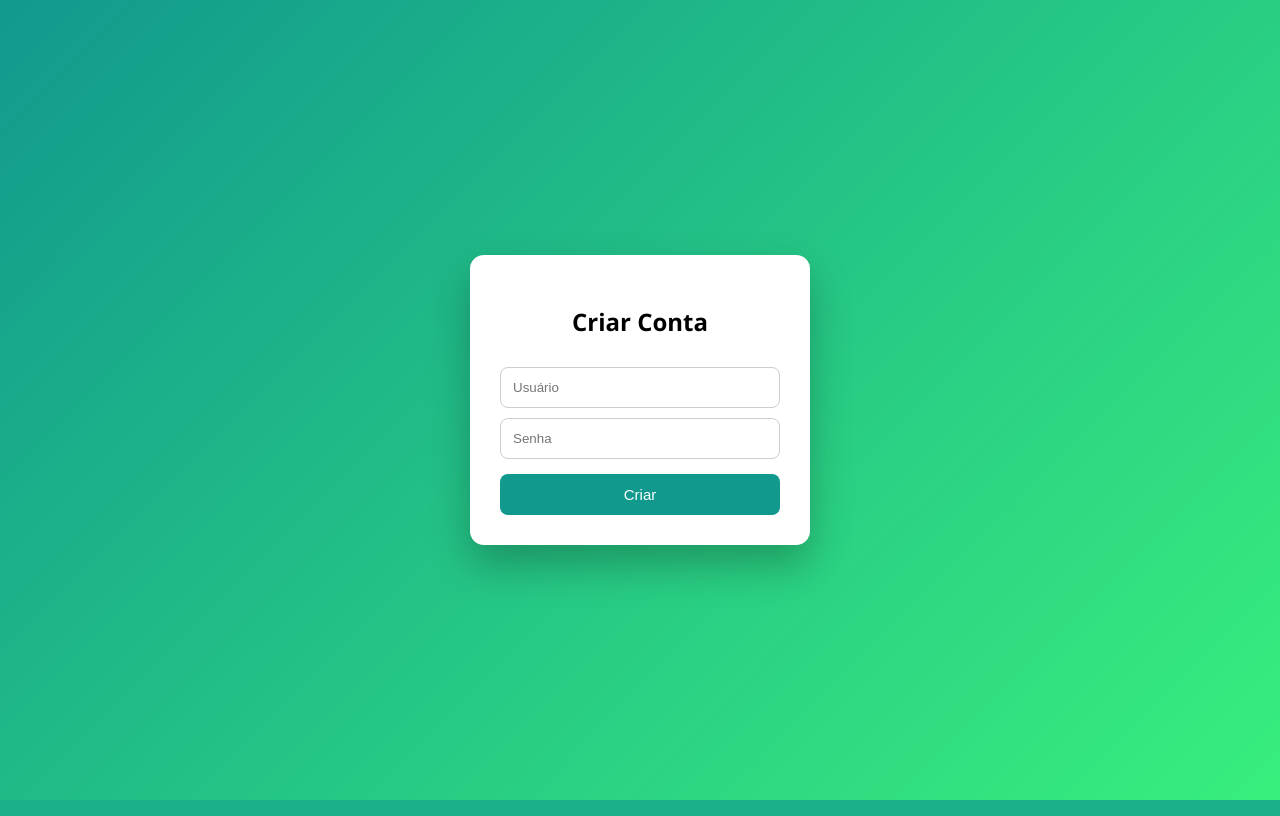
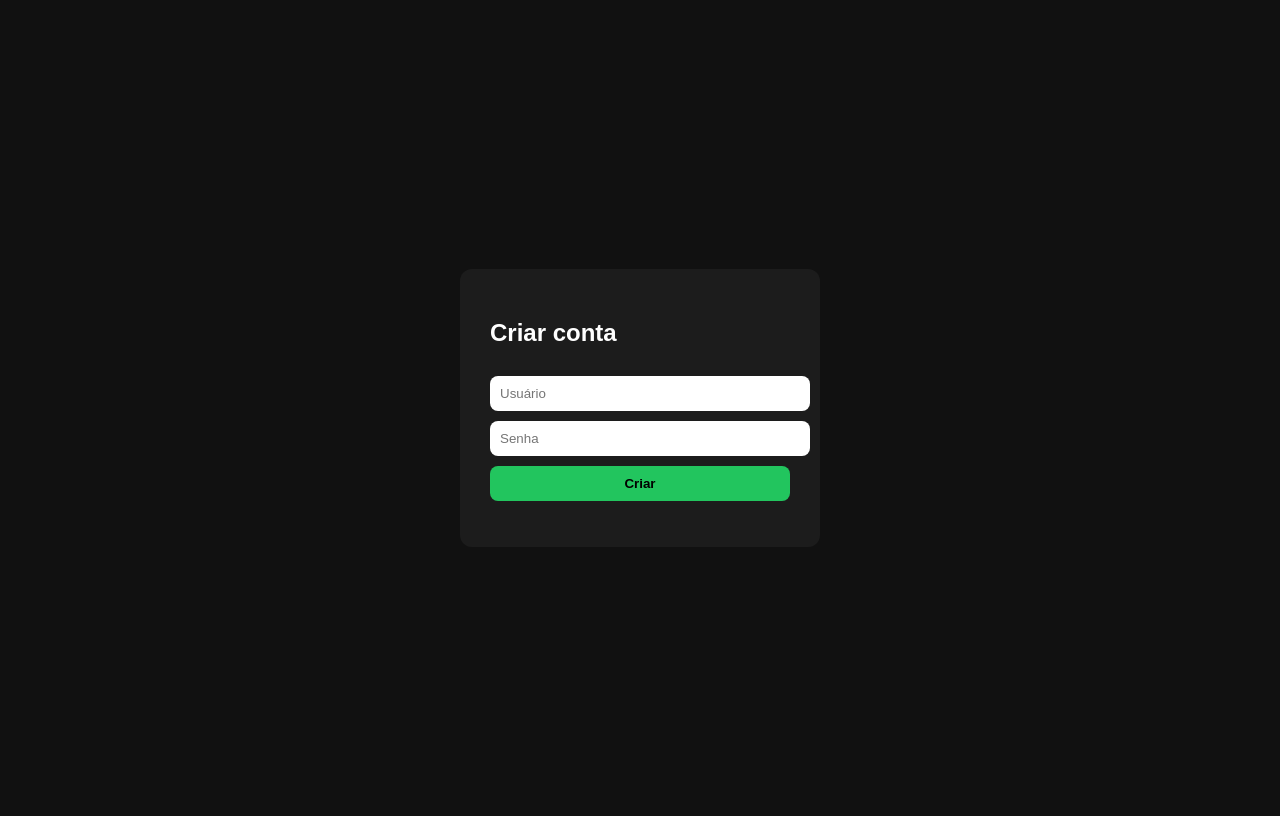
Before and after one commit to SrBolasGrandes/LacService, a Flask app: page /register in a window 1280 px wide. Run offline with Flask 3, Linux system fonts and the light colour scheme.

Commit message:
Update register.html

```diff
--- a/templates/register.html
+++ b/templates/register.html
@@ -3,53 +3,19 @@
 <head>
 <title>Registro</title>
 <style>
-*{box-sizing:border-box}
-body{
-    height:100vh;
-    margin:0;
-    background:linear-gradient(135deg,#11998e,#38ef7d);
-    display:flex;
-    justify-content:center;
-    align-items:center;
-    font-family:Segoe UI,Arial;
-}
-.card{
-    background:#fff;
-    padding:30px;
-    width:340px;
-    border-radius:14px;
-    box-shadow:0 20px 40px rgba(0,0,0,.25);
-}
-h2{text-align:center}
-input{
-    width:100%;
-    padding:12px;
-    margin-top:10px;
-    border-radius:8px;
-    border:1px solid #ccc;
-}
-button{
-    width:100%;
-    padding:12px;
-    margin-top:15px;
-    border:none;
-    border-radius:8px;
-    background:#11998e;
-    color:#fff;
-    font-size:15px;
-}
-.error{color:#c0392b;text-align:center}
+body{background:#111;color:#fff;font-family:sans-serif;display:flex;justify-content:center;align-items:center;height:100vh}
+form{background:#1c1c1c;padding:30px;border-radius:12px;width:300px}
+input,button{width:100%;margin-top:10px;padding:10px;border-radius:8px;border:none}
+button{background:#22c55e;color:black;font-weight:bold}
 </style>
 </head>
 <body>
-<div class="card">
-<h2>Criar Conta</h2>
-{% if error %}<div class="error">{{error}}</div>{% endif %}
 <form method="post">
-<input name="user" placeholder="Usuário">
-<input type="password" name="password" placeholder="Senha">
+<h2>Criar conta</h2>
+<input name="username" placeholder="Usuário">
+<input name="password" type="password" placeholder="Senha">
 <button>Criar</button>
+<p>{{error}}</p>
 </form>
-</div>
 </body>
 </html>
```
